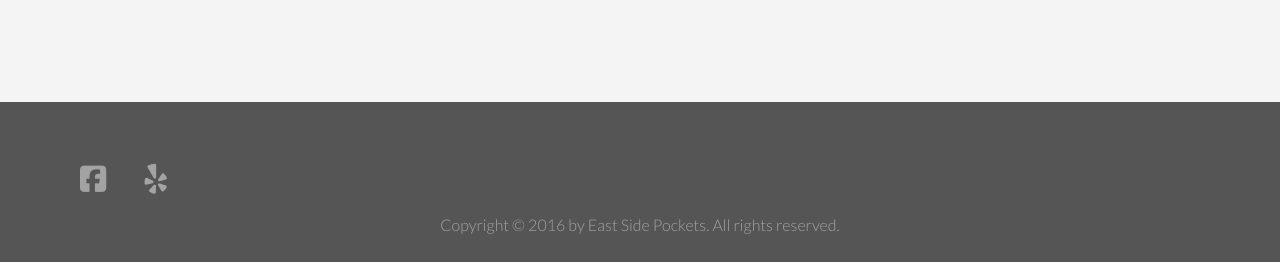
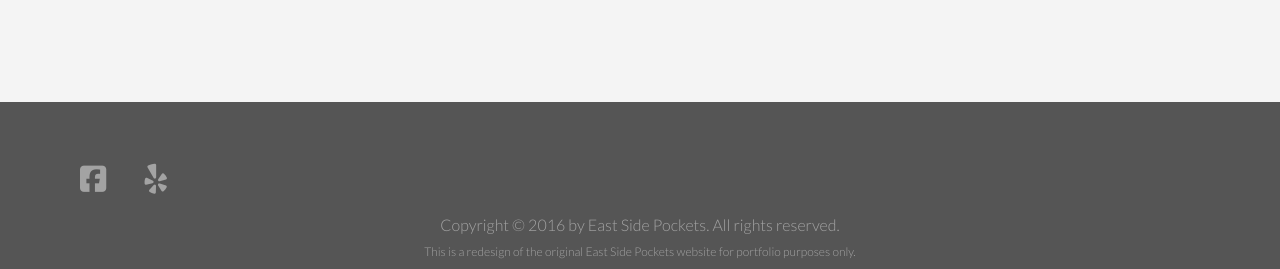
Before and after one commit to Joshalexjacobs/ESP-Redesign, a plain HTML site: page index.html in a window 1280 px wide. Shown: the part 3532-3801 px from the top of the page. Drawn offline with nearby package versions, Linux system fonts and the light colour scheme; some icons are missing.

Commit message:
added a disclaimer and link to the original east side pockets website

```diff
--- a/index.html
+++ b/index.html
@@ -200,9 +200,8 @@
             </div>
             <div class="row">
                 <p style="text-align: center;">Copyright &copy; 2016 by East Side Pockets. All rights reserved.</p>
+                <p class="disclaimer"><a href="http://www.eastsidepocket.com">This is a redesign of the original East Side Pockets website for portfolio purposes only.</a></p>
             </div>
-
-            <!-- small address + phone number -->
         </footer>
 
         <script src="https://ajax.googleapis.com/ajax/libs/jquery/1.12.4/jquery.min.js"></script> <!-- JQuery -->
--- a/resources/css/style.css
+++ b/resources/css/style.css
@@ -393,3 +393,23 @@ footer a i:hover,
 footer a i:active {
     color: #d6d6d6;
 }
+
+footer .disclaimer {
+    margin: 0 auto;
+    padding-top: 10px;
+    padding-bottom: 10px;
+    text-align: center;
+    font-size: 60%;
+}
+
+footer .disclaimer a:link,
+footer .disclaimer a:visited {
+    text-decoration: none;
+    color: #a3a3a3;
+}
+
+footer .disclaimer a:hover,
+footer .disclaimer a:active {
+    text-decoration: none;
+    color: #d6d6d6;
+}
```
